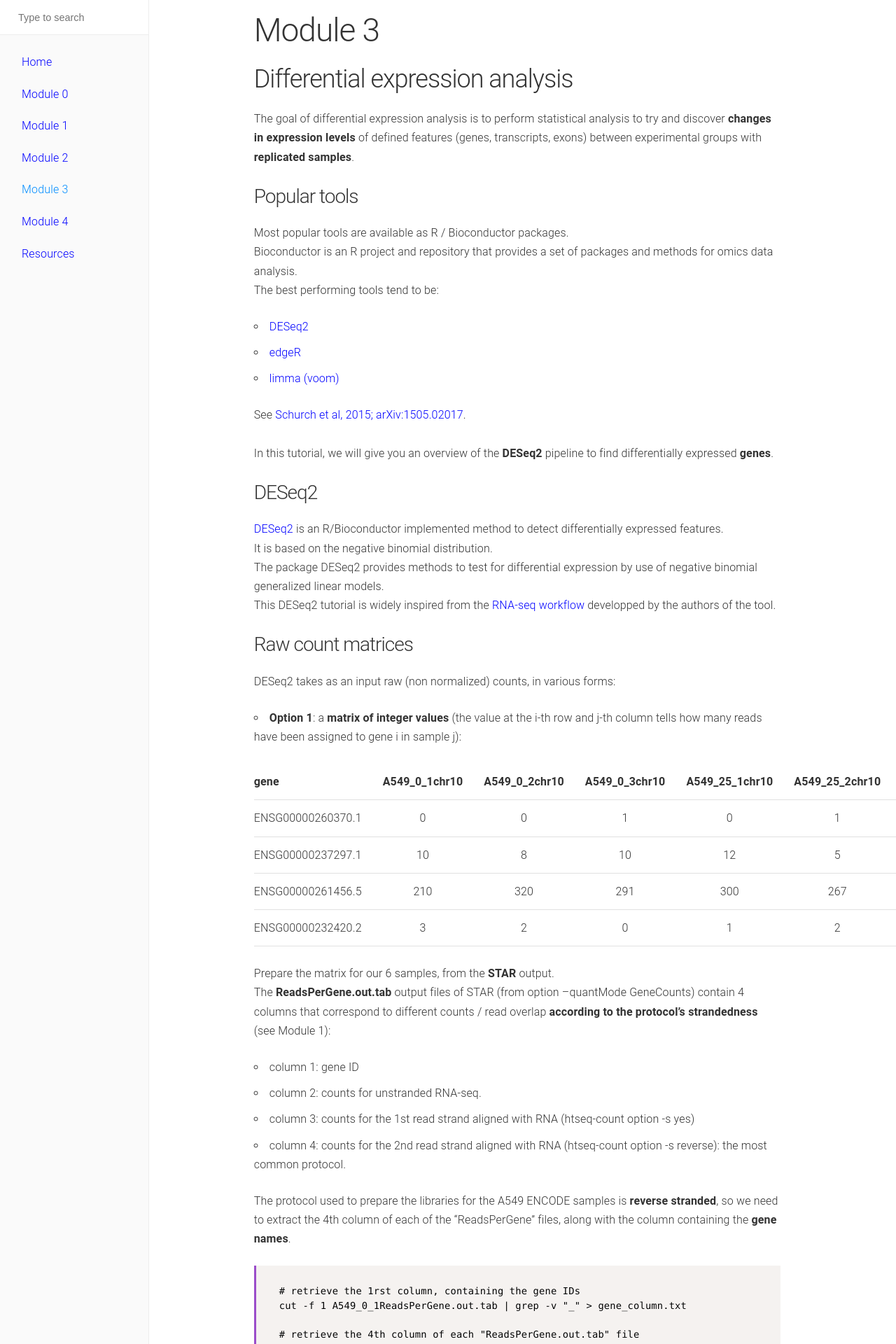
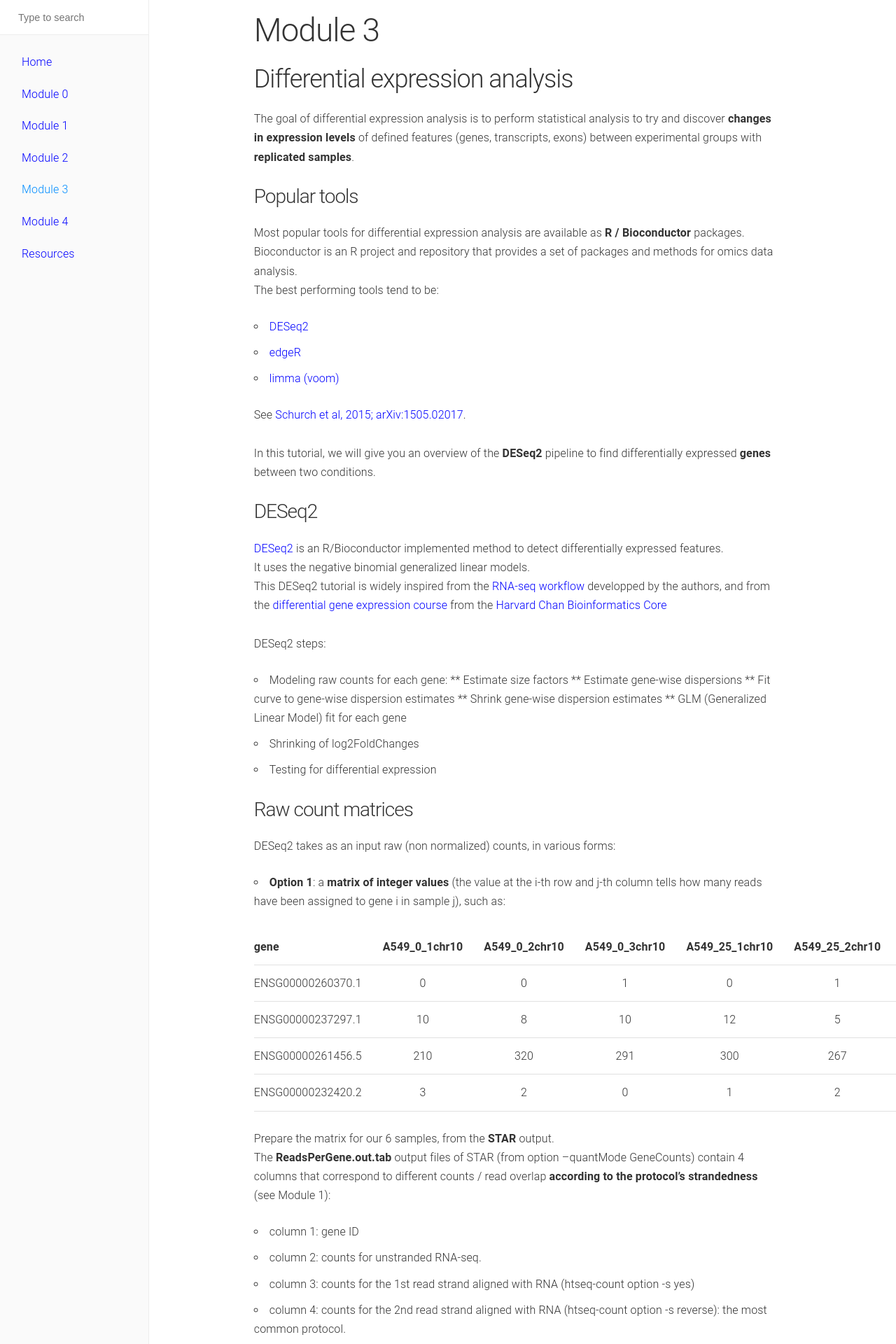
Before and after one commit to biocorecrg/RNAseq_course_2019, a Jekyll site: the page built from docs/module3.md, in a window 1280 px wide. Shown: the top 1920 px of the page at 70% size. Built offline with Jekyll 4.4.1, drawn with Linux system fonts in a browser that asks for light colours; some of the changed text lies outside the part shown.

Commit message:
some more

````diff
--- a/docs/module3.md
+++ b/docs/module3.md
@@ -13,7 +13,7 @@ The goal of differential expression analysis is to perform statistical analysis
 
 ### Popular tools
 
-Most popular tools are available as R / Bioconductor packages. <br>
+Most popular tools for differential expression analysis are available as **R / Bioconductor** packages. <br>
 Bioconductor is an R project and repository that provides a set of packages and methods for omics data analysis.<br>
 The best performing tools tend to be:
 * [DESeq2](https://bioconductor.org/packages/release/bioc/html/DESeq2.html)
@@ -22,23 +22,32 @@ The best performing tools tend to be:
 
 See [Schurch et al, 2015; arXiv:1505.02017](https://arxiv.org/abs/1505.02017).
 <br><br>
-In this tutorial, we will give you an overview of the **DESeq2** pipeline to find differentially expressed **genes**.
+In this tutorial, we will give you an overview of the **DESeq2** pipeline to find differentially expressed **genes** between two conditions.
 
 ### DESeq2
 
-[DESeq2](https://bioconductor.org/packages/release/bioc/html/DESeq2.html) is an R/Bioconductor implemented method to detect differentially expressed features.<br>
-It is based on the negative binomial distribution.
+[DESeq2](https://bioconductor.org/packages/release/bioc/html/DESeq2.html) is an R/Bioconductor implemented method to detect differentially expressed features.
 <br>
-The package DESeq2 provides methods to test for differential expression by use of negative binomial generalized linear models.
+It uses the negative binomial generalized linear models.
 <br>
-This DESeq2 tutorial is widely inspired from the [RNA-seq workflow](http://master.bioconductor.org/packages/release/workflows/vignettes/rnaseqGene/inst/doc/rnaseqGene.html) developped by the authors of the tool.
+This DESeq2 tutorial is widely inspired from the [RNA-seq workflow](http://master.bioconductor.org/packages/release/workflows/vignettes/rnaseqGene/inst/doc/rnaseqGene.html) developped by the authors, and from the [differential gene expression course](https://hbctraining.github.io/DGE_workshop/lessons/04_DGE_DESeq2_analysis.html) from the [Harvard Chan Bioinformatics Core](http://bioinformatics.sph.harvard.edu/)
+<br><br>
+DESeq2 steps:
+* Modeling raw counts for each gene:
+** Estimate size factors
+** Estimate gene-wise dispersions
+** Fit curve to gene-wise dispersion estimates
+** Shrink gene-wise dispersion estimates
+** GLM (Generalized Linear Model) fit for each gene
+* Shrinking of log2FoldChanges
+* Testing for differential expression
 
 
 ### Raw count matrices
 
 DESeq2 takes as an input raw (non normalized) counts, in various forms:
 
-* **Option 1**: a <b>matrix of integer values</b> (the value at the i-th row and j-th column tells how many reads have been assigned to gene i in sample j):
+* **Option 1**: a <b>matrix of integer values</b> (the value at the i-th row and j-th column tells how many reads have been assigned to gene i in sample j), such as:
 
 | gene | A549_0_1chr10 | A549_0_2chr10 | A549_0_3chr10 | A549_25_1chr10 | A549_25_2chr10 | A549_25_3chr10 |
 | :--- | :---: | :---: | :---: | :---: | :---: | :---: |
@@ -88,9 +97,10 @@ File **A549_0_2chr10_counts.txt**:
 | ENSG00000261456.5 | 320 |
 
 and so on...
-
-
-Let's prepare the 6 files needed for our analysis, from the STAR output, that we will store in the <b>counts_star</b> directory.
+<br>
+**Exercise**
+<br>
+Prepare the 6 files needed for our analysis, from the STAR output, and save them in the <b>counts_star</b> directory.
 
 <br>
 Create directory
@@ -164,7 +174,7 @@ se_star <- DESeqDataSetFromHTSeqCount(sampleTable = sampletable,
                         directory = "counts_star",
                         design = ~ Time)
 
-# Option that reads in a matrix (we will not do it here
+# Option that reads in a matrix (we will not do it here)
 countdata <- read.table("raw_counts_A549_matrix.txt", header=T, sep="\t", row.names=1)
 se_star_matrix <- DESeqDataSetFromMatrix(countData = countdata,
                                   colData = coldata,
@@ -212,13 +222,13 @@ se2 <- DESeq(se1)
 * Transform raw counts to be able to visualize the data
 
 ```{r}
-# Use the rlog transformation
+# Use the rlog transformation for visualization, as adviced by the DESeq2 author
 rld <- rlog(se2)
 ```
 
 * Samples correlation
 
-Sample-to-sample distances
+Calculate the sample-to-sample distances:
 
 ```{r}
 sampleDists <- dist(t(assay(rld)))
@@ -251,24 +261,22 @@ PENDING HERE IMAGE
 * Running the differential expression analysis
 
 ```{r}
+# t25 vs t0 vs WT
 comp_tmp <- results(object = se2,
 		contrast = c("Time", "t0", "t25"))
-# t25 vs t0 vs WT
 ```
 
 PENDING HERE FIRST ROWS
 
 * DESeq2 output explained
 
-log2FoldChange:
-
-To generate more accurate log2 foldchange estimates, DESeq2 allows for the shrinkage of the LFC estimates toward zero when the information for a gene is low, which could include:
-*Low counts
-*High dispersion values
+To generate more accurate log2 foldchange estimates, DESeq2 allows for the **shrinkage of the LFC** estimates toward zero when the information for a gene is low, which could include:
+* Low counts
+* High dispersion values
 
 * **log2 fold change**
 A positive fold change indicates an increase of expression while a negative fold change indicates a decrease in expression for a given comparison.<br>
-This value is reported in a logarithmic scale (base 2): for example, a log2 fold change of 1.5 in the "Ko vs Wt comparison" means that the expression of that gene is increased, in the Ko relative to the Wt, by a multiplicative factor of 2^1.5 ≈ 2.82.
+This value is reported in a **logarithmic scale (base 2)**: for example, a log2 fold change of 1.5 in the "Ko vs Wt comparison" means that the expression of that gene is increased, in the Ko relative to the Wt, by a multiplicative factor of 2^1.5 ≈ 2.82.
 
 * **pvalue**
 Wald statisticial test p-value: Indicates whether the gene analysed is likely to be differentially expressed in that comparison. **The lower the more significant**.
````
Also changed, not shown: other parts of docs/module3.md (+5 -8 lines), docs/module4.md (+22 -2 lines).
